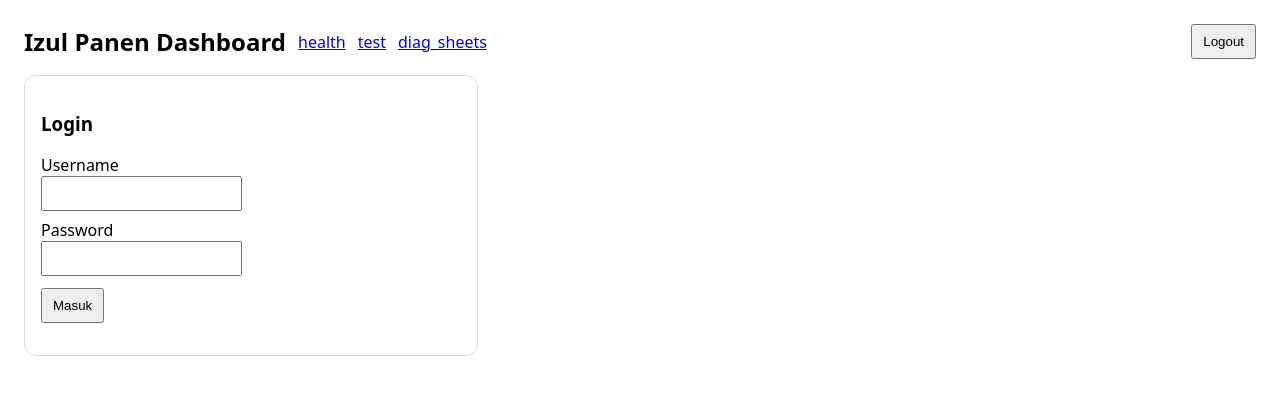
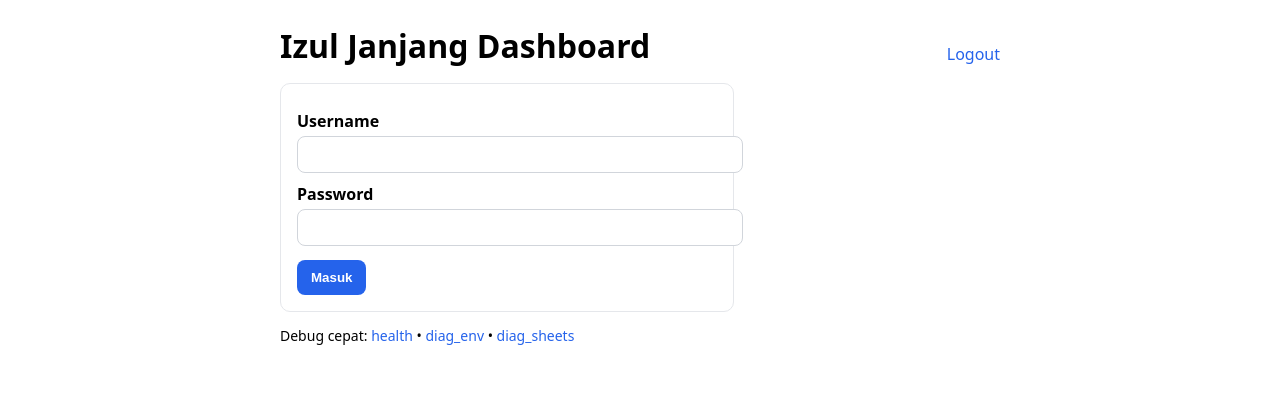
Before and after one commit to lishaaaaa/izul-panen-dashboard, a Flask app: page /login in a window 1280 px wide. Shown: the top 395 px of the page. Run offline with Flask 3, Linux system fonts and the light colour scheme.

Commit message:
Update login.html

```diff
--- a/templates/login.html
+++ b/templates/login.html
@@ -1,23 +1,52 @@
-{% extends "base.html" %}
-{% block content %}
-<div class="card" style="max-width:420px">
-  <h3>Login</h3>
-  <form id="loginForm">
-    <div><label>Username</label><br/><input name="username" required/></div>
-    <div style="margin-top:8px"><label>Password</label><br/><input type="password" name="password" required/></div>
-    <button style="margin-top:12px">Masuk</button>
-  </form>
-  <p id="loginMsg" style="color:#d33;margin-top:10px"></p>
-</div>
-<script>
-document.getElementById('loginForm').addEventListener('submit', async (e)=>{
-  e.preventDefault();
-  const fd = new FormData(e.target);
-  const res = await fetch('/login', {method:'POST', body:fd});
-  const j = await res.json();
-  if(j.ok){ location.href='/dashboard'; } else {
-    document.getElementById('loginMsg').textContent = j.error || 'Gagal login';
-  }
-});
-</script>
-{% endblock %}
+<!doctype html>
+<html lang="id">
+<head>
+  <meta charset="utf-8">
+  <title>{{ title }}</title>
+  <meta name="viewport" content="width=device-width, initial-scale=1">
+  <style>
+    body { font-family: system-ui, Arial, sans-serif; margin: 24px; }
+    .wrap { max-width: 720px; margin: 0 auto; }
+    h1 { margin: 0 0 16px }
+    .nav { margin: 4px 0 24px; font-size: 14px; }
+    .card { border: 1px solid #e5e7eb; border-radius: 10px; padding: 16px; background: #fff; max-width: 420px; }
+    label { display:block; margin: 10px 0 4px; font-weight:600; }
+    input { width:100%; padding:10px 12px; border:1px solid #d1d5db; border-radius:8px; }
+    button { margin-top: 14px; padding:10px 14px; border:0; border-radius: 8px; background:#2563eb; color:#fff; font-weight:600; cursor:pointer; }
+    .err { color:#b91c1c; margin: 10px 0; }
+    .row { display:flex; gap:16px; align-items:center; }
+    .spacer { flex:1 }
+    a { color:#2563eb; text-decoration:none }
+    a:hover { text-decoration:underline }
+  </style>
+</head>
+<body>
+  <div class="wrap">
+    <div class="row">
+      <h1>{{ title }}</h1>
+      <div class="spacer"></div>
+      <a href="/logout">Logout</a>
+    </div>
+
+    {% if error %}
+      <div class="err">{{ error }}</div>
+    {% endif %}
+
+    <div class="card">
+      <form method="post" action="/login">
+        <label>Username</label>
+        <input name="username" autocomplete="username" required>
+
+        <label>Password</label>
+        <input name="password" type="password" autocomplete="current-password" required>
+
+        <button type="submit">Masuk</button>
+      </form>
+    </div>
+
+    <div class="nav">
+      <p>Debug cepat: <a href="/health">health</a> • <a href="/diag_env">diag_env</a> • <a href="/diag_sheets">diag_sheets</a></p>
+    </div>
+  </div>
+</body>
+</html>
```
